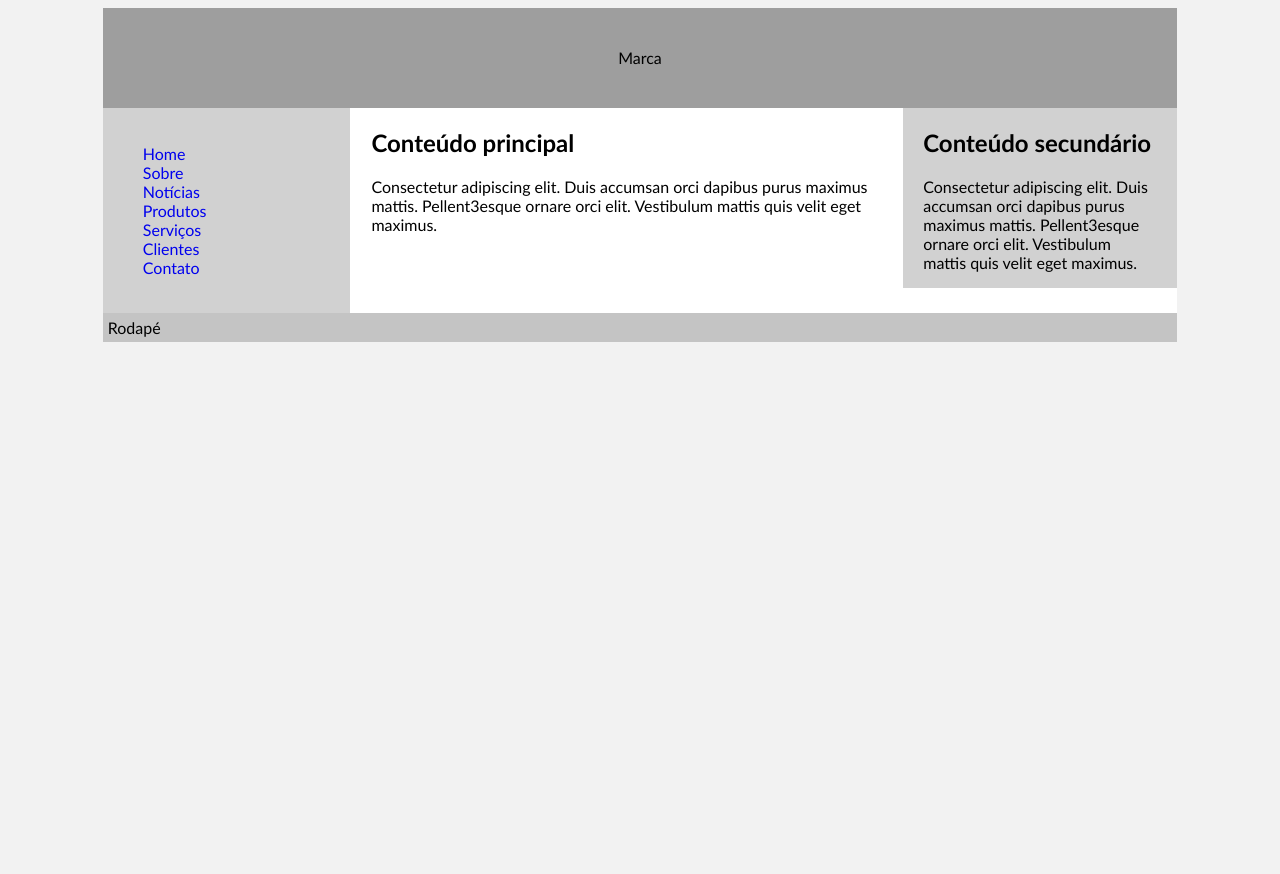
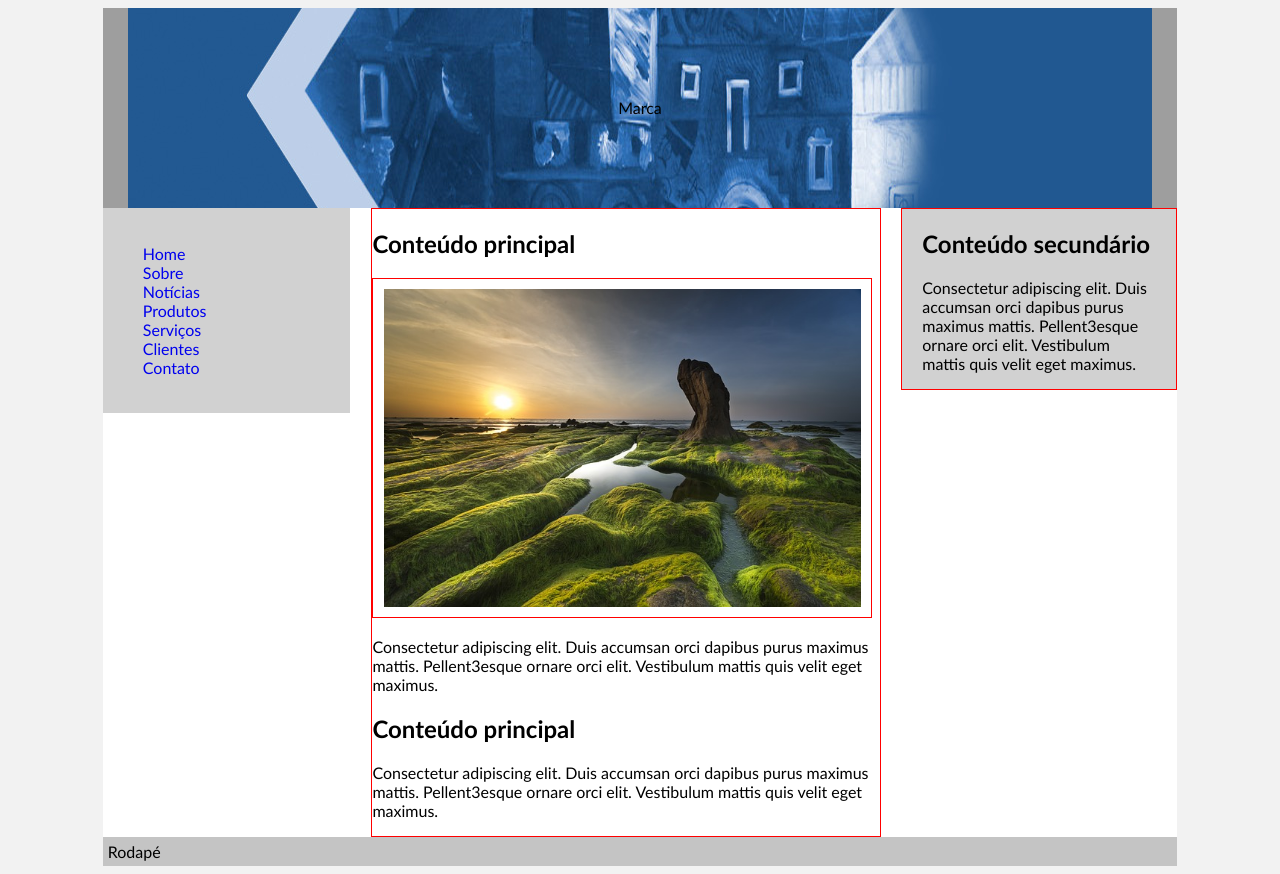
Before and after one commit to MichaelRealTec/Coluna-Falsa, a plain HTML site: page index.html in a window 1280 px wide. Before the commit the page ends 800 px from the top, so only its background shows below. Drawn offline with Linux system fonts and the light colour scheme.

Commit message:
Layout líquido html5 e Css3

```diff
--- a/css/estilo.css
+++ b/css/estilo.css
@@ -12,12 +12,19 @@ body{
 }
 
 #marca{
-    height: 100px;
-    background: #9e9e9e;
+    width: 100%;
+    height: 200px;
+    background: #9e9e9e url(../imagem/cabecalho2.jpg) no-repeat center;
     text-align: center;
-    line-height: 100px;
+    line-height: 200px;
 }
-
+/*
+#imagem{
+    width: 90%;
+    overflow: hidden; /* Esconder o conteúdo que ultrapassar a tag <div> *//*
+    border: 1px solid red;
+}
+*/
 #conteudo{
     width: 75%; /* 520px -> 74.28 %  -> 75% */
     float: right;
@@ -26,12 +33,21 @@ body{
 #conteudo-principal{
     width: 63%; /* 320px -> 64% -> */
     float: left;
+    border: 1px solid red;
+}
+
+img.img-noticia {
+    width: 94%;
+    padding: 2%;
+    max-width: 600px;
+    border: 1px solid red;
 }
 
 #conteudo-secundario{
     width: 34%; /* 180px -> 36% -> */
     float: right;
     background: #d1d1d1;
+    border: 1px solid red;
 }
 
 #conteudo-secundario h1,
--- a/index.html
+++ b/index.html
@@ -12,6 +12,9 @@
             <div id="marca">Marca</div>
             <div id="conteudo">
                 <div id="conteudo-principal">
+                    <h2>Conteúdo principal</h2>
+                    <img class="img-noticia" src="imagem/natureza.jpg">
+                    <p>Consectetur adipiscing elit. Duis accumsan orci dapibus purus maximus mattis. Pellent3esque ornare orci elit. Vestibulum mattis quis velit eget maximus.</p>
                     <h2>Conteúdo principal</h2>
                     <p>Consectetur adipiscing elit. Duis accumsan orci dapibus purus maximus mattis. Pellent3esque ornare orci elit. Vestibulum mattis quis velit eget maximus.</p>
                 </div>
```
Also changed, not shown: imagem/cabecalho.jpg (added), imagem/cabecalho2.jpg (added), imagem/natureza.jpg (added), 1 other file.
